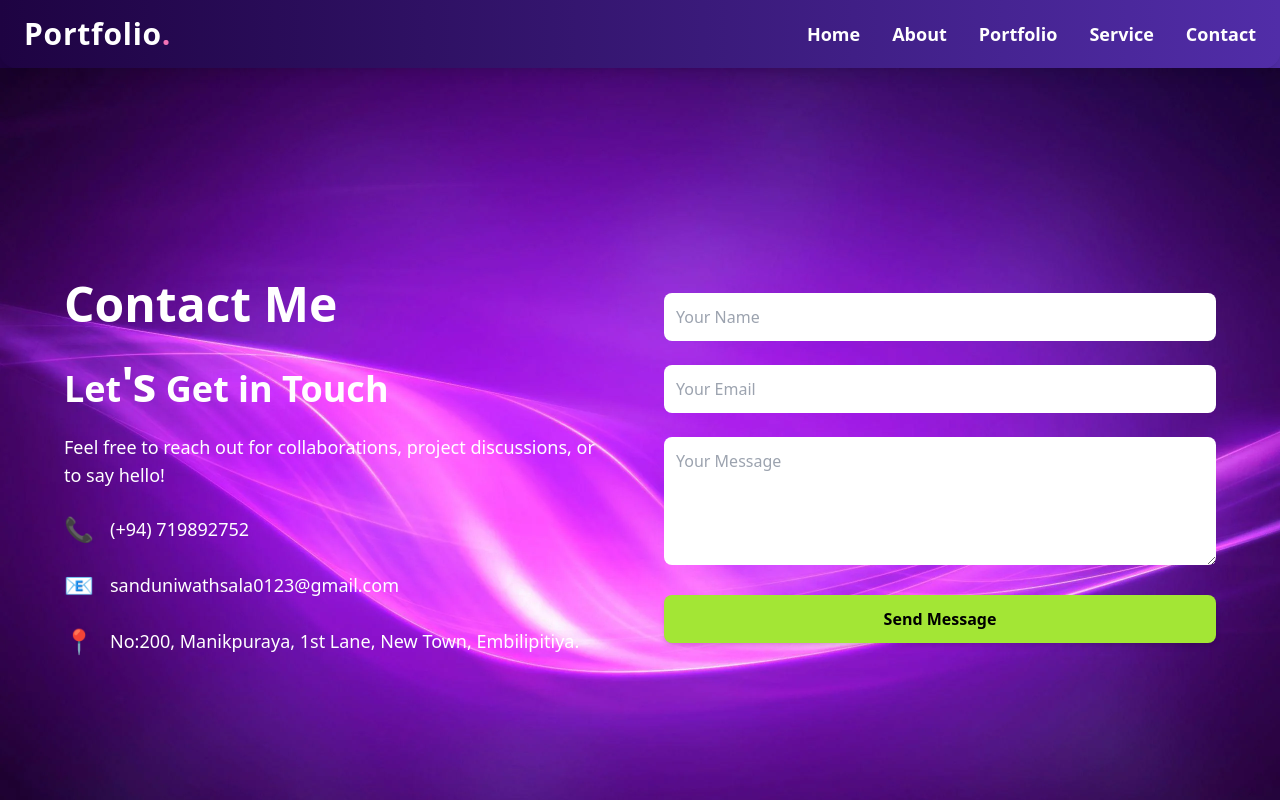
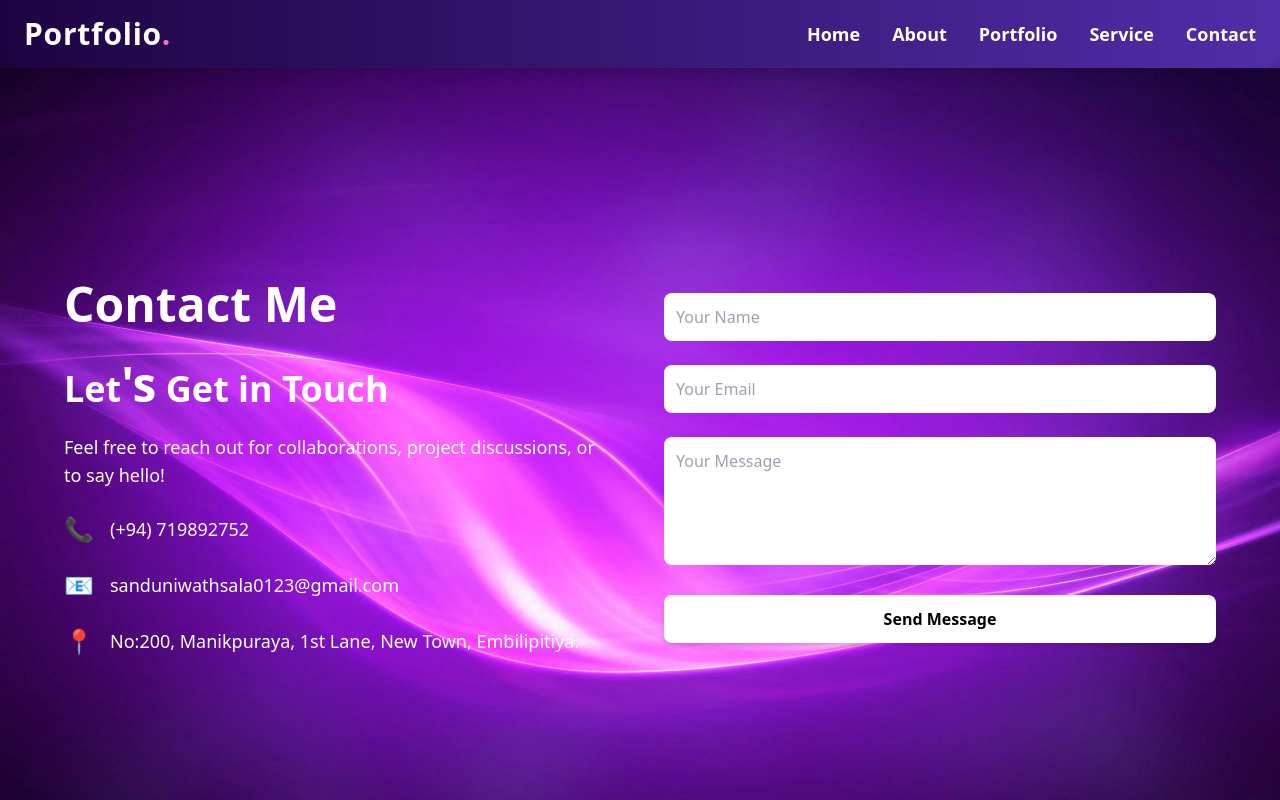
Before and after one commit to Sanduni4822/React-project-Individual, a React (Vite) app: page /contact in a window 1280 px wide. Shown: the top 800 px of the page. Built offline with nearby package versions, Linux system fonts and the light colour scheme.

Commit message:
Changed the button colour

```diff
--- a/src/pages/contactpage/Contactpage.jsx
+++ b/src/pages/contactpage/Contactpage.jsx
@@ -43,7 +43,7 @@ const ContactPage = () => {
                         </div>
                     </div>
 
-                    {/* Right Side - Contact Form (Without Outer Layout) */}
+                    {/* Right Side - Contact Form */}
                     <form className="space-y-6 w-full">
                         <input
                             type="text"
@@ -61,7 +61,7 @@ const ContactPage = () => {
                         />
                         <button
                             type="submit"
-                            className="w-full py-3 bg-lime-400 text-black font-bold rounded-lg hover:bg-lime-500 transition-shadow shadow-md hover:shadow-lg"
+                            className="w-full py-3 bg-white text-black font-bold rounded-lg hover:bg-gray-300 transition-shadow shadow-md hover:shadow-lg"
                         >
                             Send Message
                         </button>
```
